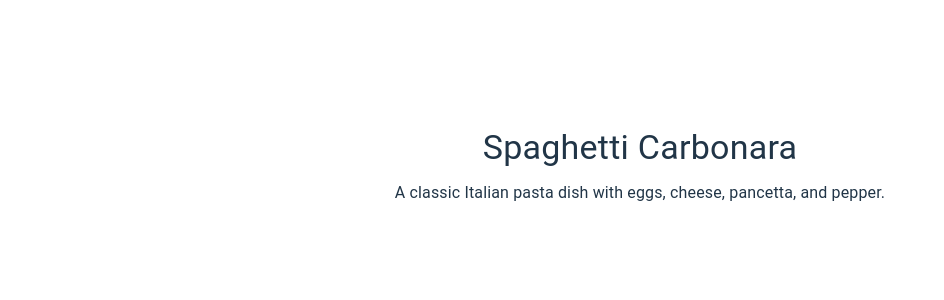
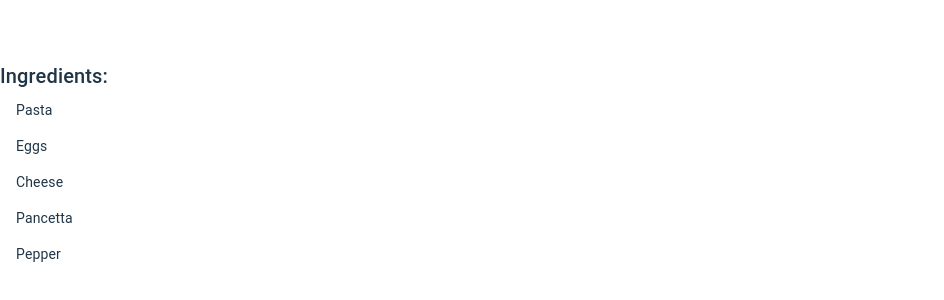
Before and after one commit to ArnelaOmbasa/Web-Engineering-Project, a React (Vite) app in the folder frontend/vite-project/: page / in a window 1280 px wide. Shown: the part 234-534 px from the top of the page, without its empty margins (0-944 px from the left). Built offline with nearby package versions, Linux system fonts and the light colour scheme.

Commit message:
Ingredients list component

```diff
--- a/frontend/vite-project/src/App.tsx
+++ b/frontend/vite-project/src/App.tsx
@@ -1,20 +1,16 @@
 // App.tsx
 import React from 'react';
-import './App.css';
-import RecipeDetails from './components/RecipeDetails/RecipeDetails'; // Ensure this path is correct
+import IngredientsList from './components/IngredientsList';
 
 const App = () => {
-  const recipe = {
-    title: 'Spaghetti Carbonara',
-    description: 'A classic Italian pasta dish with eggs, cheese, pancetta, and pepper.'
-  };
+  // Example array of ingredients
+  const ingredients = ['Pasta', 'Eggs', 'Cheese', 'Pancetta', 'Pepper'];
 
   return (
     <div>
-      <RecipeDetails recipe={recipe} />
+      <IngredientsList ingredients={ingredients} />
     </div>
   );
 };
 
-
 export default App;
--- /dev/null
+++ b/frontend/vite-project/src/components/IngredientsList/IngredientsList.tsx
@@ -0,0 +1,20 @@
+// IngredientsList.tsx
+import React from 'react';
+import { List, ListItem, ListItemText, Typography } from '@mui/material';
+
+type Props = {
+  ingredients: string[];
+};
+
+const IngredientsList = ({ ingredients }: Props) => (
+  <List dense>
+    <Typography variant="h6">Ingredients:</Typography>
+    {ingredients.map((ingredient, index) => (
+      <ListItem key={index}>
+        <ListItemText primary={ingredient} />
+      </ListItem>
+    ))}
+  </List>
+);
+
+export default IngredientsList;
--- /dev/null
+++ b/frontend/vite-project/src/components/IngredientsList/index.ts
@@ -0,0 +1 @@
+export { default } from './IngredientsList';
```
